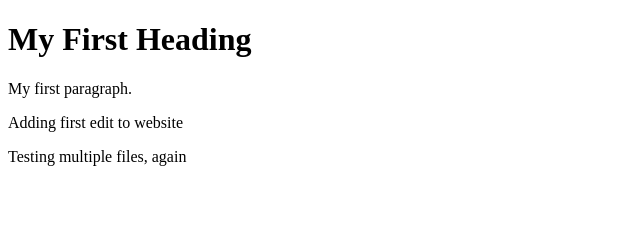
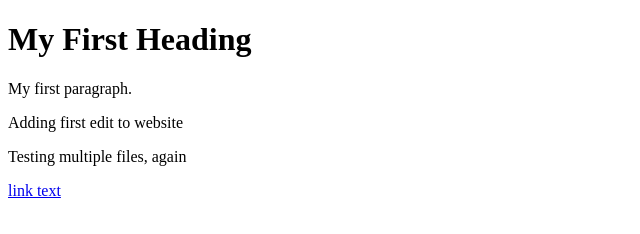
Before and after one commit to jackfurmanek/jackfurmanek.github.io, a plain HTML site: page index.html in a window 1280 px wide. Shown: the full height of the page, 0-640 px from the left. Drawn offline with Linux system fonts and the light colour scheme.

Commit message:
Testing linking to other pages

```diff
--- a/index.html
+++ b/index.html
@@ -8,5 +8,7 @@
 <p>Adding first edit to website</p>
 <p>Testing multiple files, again</p>
 
+<a href="/apps/golden-record.html">link text</a>
+
 </body>
 </html>
```
